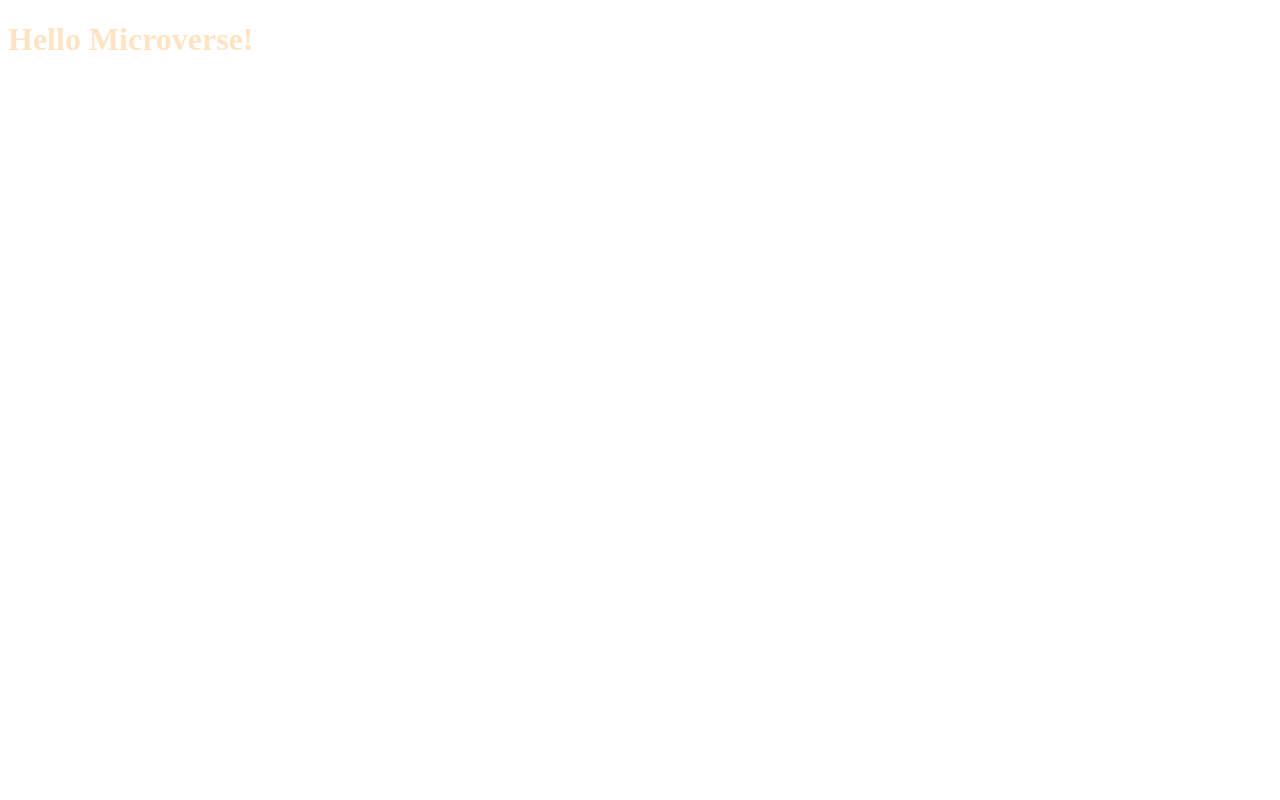
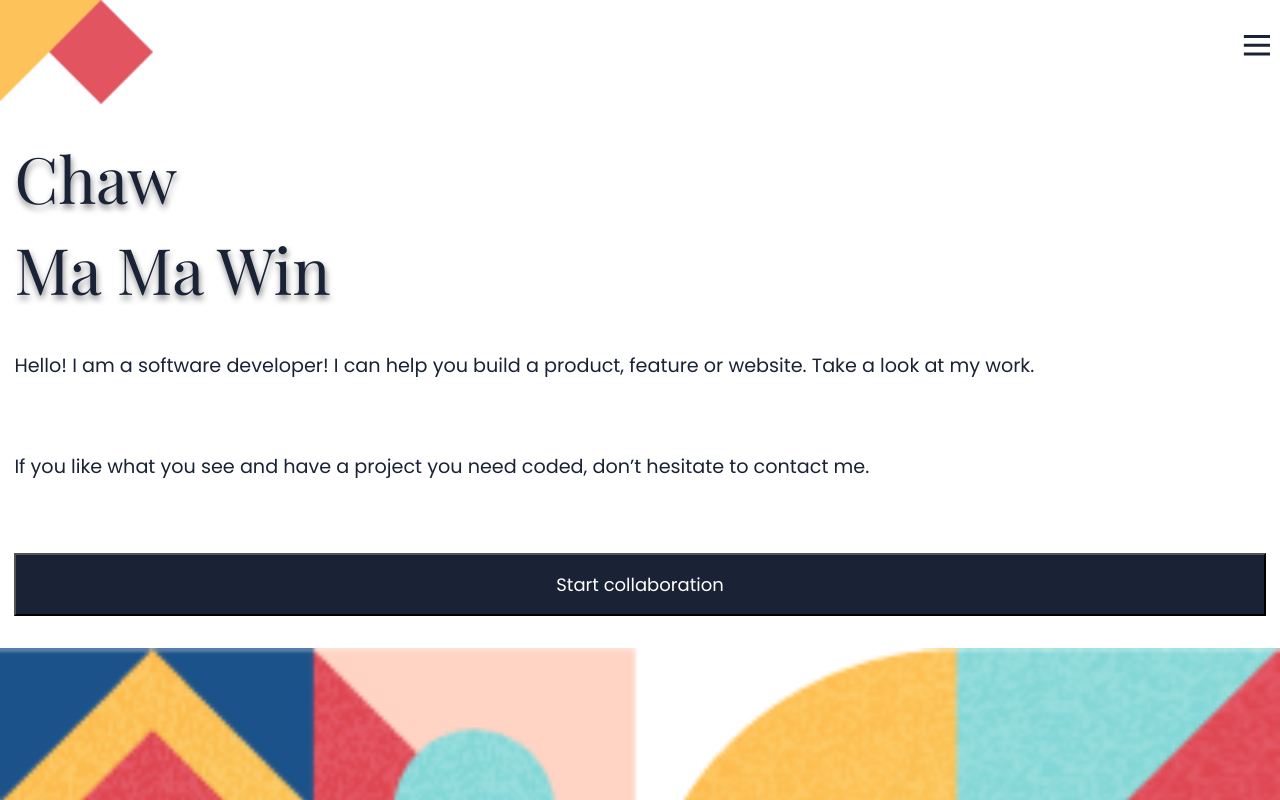
Before and after one commit to Chaw-Ma-Ma-Win/MV-Portfolio, a plain HTML site: page index.html in a window 1280 px wide. Shown: the top 800 px of the page. Drawn offline with nearby package versions, Linux system fonts and the light colour scheme.

Commit message:
Finish navbar and intro

```diff
--- a/index.html
+++ b/index.html
@@ -8,6 +8,42 @@
   </head>
   <body>
     <!-- started -->
-    <h1 class="hello">Hello Microverse!</h1>
+    <nav class="navbar">
+      <img src="img/image_geometry_1.png" alt="" />
+      <div class="nav-icon">
+        <svg
+          width="45"
+          height="35"
+          viewBox="0 0 5 24"
+          fill="none"
+          xmlns="http://www.w3.org/2000/svg"
+        >
+          <path
+            fill-rule="evenodd"
+            clip-rule="evenodd"
+            d="M0 0H20V2H0V0ZM0 6.00002H20V8.00002H0V6.00002ZM20 12H0V14H20V12Z"
+            fill="#1A2236"
+          />
+        </svg>
+      </div>
+    </nav>
+    <!-- intro -->
+    <section class="section-one">
+      <div class="intro">
+        <h1>Chaw</h1>
+        <h1>Ma Ma Win</h1>
+        <p>
+          Hello! I am a software developer! I can help you build a product,
+          feature or website. Take a look at my work.
+        </p>
+
+        <p>
+          If you like what you see and have a project you need coded, don’t
+          hesitate to contact me.
+        </p>
+        <button>Start collaboration</button>
+      </div>
+      <img src="img/Thur.png" alt="" />
+    </section>
   </body>
 </html>
--- a/style.css
+++ b/style.css
@@ -1,7 +1,58 @@
+@import url('https://fonts.googleapis.com/css2?family=Playfair+Display&family=Poppins:wght@400&display=swap');
+
 * {
-  background-color: white;
+  margin: 0;
+  padding: 0;
+  box-sizing: border-box;
 }
 
-.hello {
-  color: bisque;
+.navbar {
+  height: 6.5rem;
+  display: flex;
+  flex-direction: row;
+  justify-content: space-between;
+  margin-bottom: 2rem;
 }
+
+.nav-icon {
+  display: flex;
+  margin-right: 10px;
+  align-items: center;
+}
+
+.section-one {
+  display: flex;
+  flex-direction: column;
+  justify-content: space-between;
+}
+
+.intro {
+  height: 28rem;
+  margin: 2rem 0.9rem;
+  display: flex;
+  flex-direction: column;
+  justify-content: space-between;
+  color: #1a2236;
+}
+
+.intro h1 {
+  font-size: 4rem;
+  line-height: 0.3;
+  font-family: 'Playfair Display', serif;
+  font-weight: 500;
+  text-shadow: 1px 4px 6px gray;
+}
+
+.intro p {
+  font-family: 'Poppins', sans-serif;
+  font-size: 1.2rem;
+}
+
+.intro button {
+  padding: 1rem;
+  font-family: 'Poppins', sans-serif;
+  font-size: large;
+  color: #fff;
+  background-color: #1a2236;
+  margin: none;
+}
```
Also changed, not shown: img/Thur.png (added), img/ic_menu.svg (added), img/image_geometry_1.png (added).
